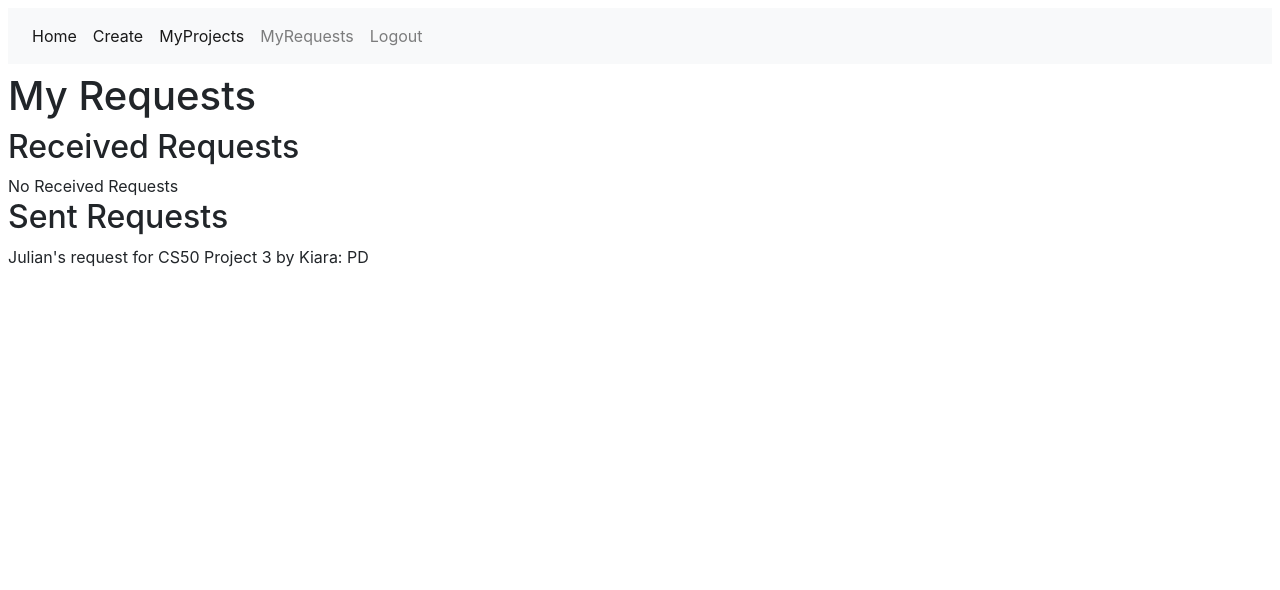
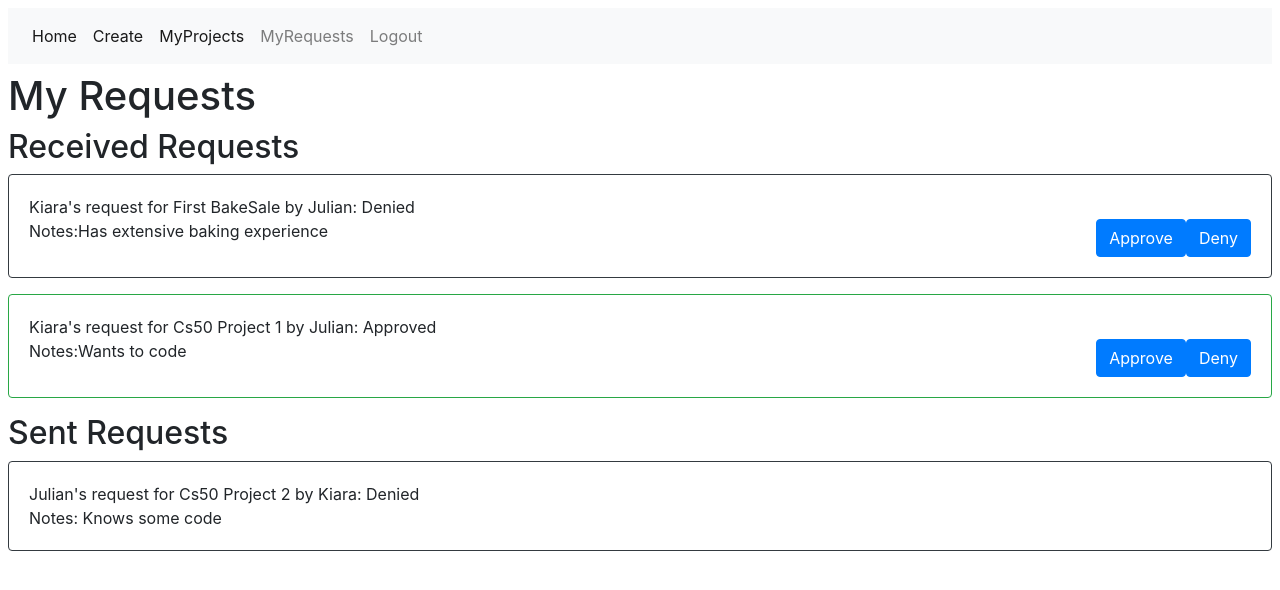
Before and after one commit to dylanroberts823/final_project, a Django app: page /projects/myrequests/ in a window 1280 px wide. Shown: the top 590 px of the page. Run offline with Django 3.2, Linux system fonts and the light colour scheme; a user stored in the database is signed in; data comes from the database, SQL or seed files in the repository; some libraries are stand-ins or nearby versions.

Commit message:
Enabled changing status according to RequestStatus

```diff
--- a/final_project/urls.py
+++ b/final_project/urls.py
@@ -16,13 +16,15 @@ Including another URLconf
 from django.contrib import admin
 from django.urls import path, include
 
-from users.models import Project, Status, CardClass, Tag, Request
+from users.models import Project, Status, CardClass, Tag, Request, RequestStatus
 
+admin.site.register(CardClass)
+admin.site.register(Status)
+admin.site.register(Tag)
 admin.site.register(Project)
-admin.site.register(Status)
-admin.site.register(CardClass)
-admin.site.register(Tag)
 admin.site.register(Request)
+admin.site.register(RequestStatus)
+
 
 urlpatterns = [
     path('admin/', admin.site.urls),
--- a/projects/templates/projects/myrequests.html
+++ b/projects/templates/projects/myrequests.html
@@ -3,16 +3,26 @@
   <h1>My Requests</h1>
   <h2> Received Requests </h2>
     {% for request in received_requests %}
-     {{request}}
-     <a href="{% url 'projects:deny' request.id %}" class="float-right btn btn-primary">Deny</a>
-     <a href="{% url 'projects:approve' request.id %}" class="float-right btn btn-primary">Approve</a>
-     <br>
+    <div class="{{request.status.cardClass.cardClass}}">
+      <div class="card-body">
+          {{request}}<br>
+          Notes:{{request.note}}
+          <a href="{% url 'projects:deny' request.id %}" class="float-right btn btn-primary">Deny</a>
+          <a href="{% url 'projects:approve' request.id %}" class="float-right btn btn-primary">Approve</a>
+      </div>
+    </div>
     {% empty %}
     No Received Requests
     {% endfor %}
   <h2> Sent Requests </h2>
     {% for request in sent_requests %}
-      {{request}}
+    <div class="{{request.status.cardClass.cardClass}}">
+      <div class="card-body">
+          {{request}}<br>
+          Notes:
+            {{request.note}}
+      </div>
+    </div>
     {% empty %}
       No sent requests
     {% endfor %}
--- a/projects/views.py
+++ b/projects/views.py
@@ -3,7 +3,7 @@ from django.http import HttpResponse, HttpResponseRedirect
 from django.shortcuts import render, redirect
 from django.urls import reverse
 
-from users.models import Project, Tag, Request
+from users.models import Project, Tag, Request, RequestStatus
 from .forms import CreateProjectForm, SearchForm, CreateRequestForm
 
 # Create your views here.
@@ -158,7 +158,7 @@ def myrequests_view(request):
 
     context = {
         "sent_requests": Request.objects.filter(sender=request.user),
-        "received_requests": Request.objects.filter(project__manager = user).filter(status='PD')
+        "received_requests": Request.objects.filter(project__manager = user)
     }
     return render(request, "projects/myrequests.html", context)
 
@@ -167,7 +167,7 @@ def approve_view(request, request_id):
     received_request = Request.objects.get(pk = request_id)
     if received_request.project.manager == request.user:
         #Change the status of the user
-        received_request.status = 'AP'
+        received_request.status = RequestStatus.objects.get(status = 'Approved')
         received_request.save()
 
         #Add the sender to the contributors list
@@ -181,7 +181,7 @@ def approve_view(request, request_id):
 def deny_view(request, request_id):
     received_request = Request.objects.get(pk = request_id)
     if received_request.project.manager == request.user:
-        received_request.status = 'DN'
+        received_request.status = RequestStatus.objects.get(status = 'Denied')
         received_request.save()
         return redirect('projects:myrequests')
     else:
--- a/users/models.py
+++ b/users/models.py
@@ -22,6 +22,12 @@ class Tag(models.Model):
     def __str__(self):
         return f"{self.tag}"
 
+class RequestStatus(models.Model):
+    status = models.CharField(max_length=64)
+    cardClass = models.ForeignKey('CardClass', on_delete=models.CASCADE)
+
+    def __str__(self):
+        return f"{self.status}"
 
 #Will have to decide how to limit many to many
 # Create your models here.
@@ -39,16 +45,7 @@ class Project(models.Model):
 class Request(models.Model):
     sender = models.ForeignKey(User, on_delete=models.CASCADE, related_name='sender')
     project = models.ForeignKey(Project, on_delete=models.CASCADE, related_name='project')
-
-    PENDING = 'PD'
-    APPROVED = 'AP'
-    DENIED = 'DN'
-    STATUS_CHOICES = [
-        (PENDING, 'Pending'),
-        (APPROVED, 'Approved'),
-        (DENIED, 'Denied')
-    ]
-    status = models.CharField(max_length=2, choices=STATUS_CHOICES, default=PENDING, )
+    status = models.ForeignKey('RequestStatus', on_delete=models.PROTECT)
     note = models.TextField(max_length = 300)
 
     def __str__(self):
```
Also changed, not shown: db.sqlite3, users/migrations/0010_auto_20200628_1944.py (added).
